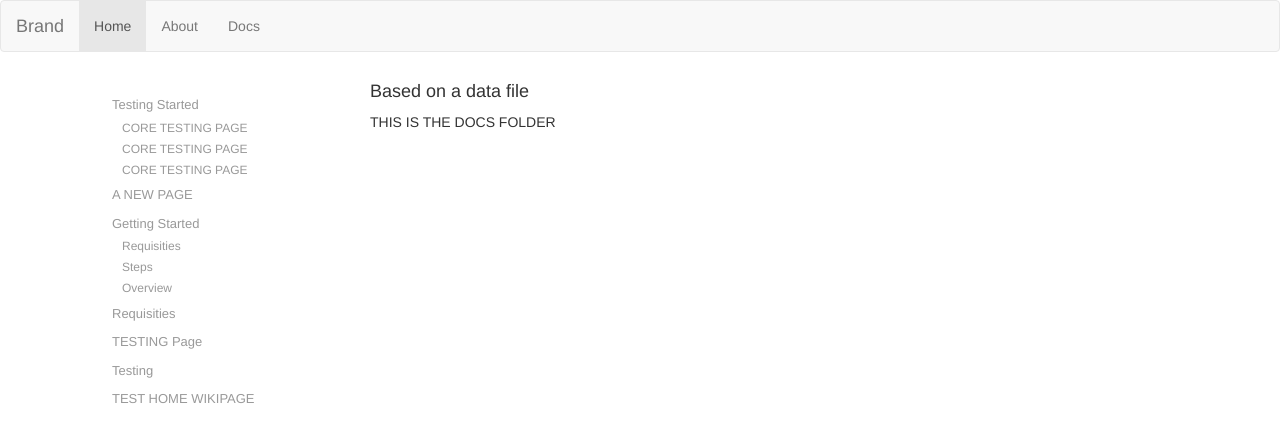
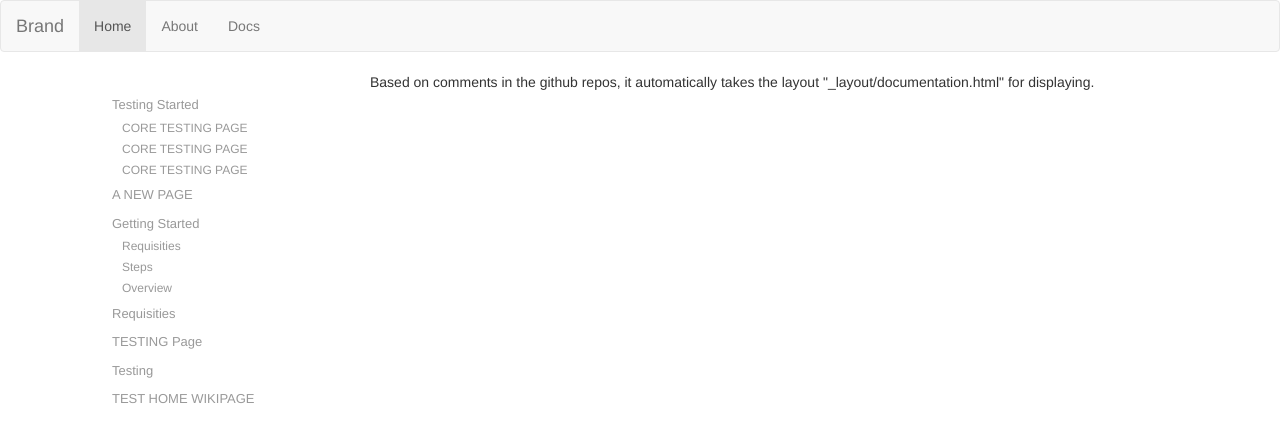
Before and after one commit to danielsampete/danielsampete.github.io, a Jekyll site: the page built from docs/index.html, in a window 1280 px wide. Shown: the top 442 px of the page. Built offline with Jekyll 4.4.1, drawn with Linux system fonts in a browser that asks for light colours; nearby versions of some CDN libraries.

Commit message:
Site wiki update 2017-01-02 22:33:01 UTC

```diff
--- a/docs/index.html
+++ b/docs/index.html
@@ -3,35 +3,5 @@ layout: documentation
 title: Docs of hello
 ---
 
-<!-- <h3> All WIKI PAGES FROM HELLO WIKI </h3>
-<ul class="wikiMenu">
-  {% for p in site.pages %}
-    {% if p.menu == "wiki" %}
-    <li><a class="post-link" href="{{ p.url | prepend: site.baseurl }}">{{ p.title }}</a></li>
-    {% endif %}
-  {% endfor %}
-</ul>
 
-<h3> All WIKI PAGES FROM GNS WIKI </h3>
-<ul class="wikiMenu">
-  {% for p in site.pages %}
-    {% if p.menu == "wiki2" %}
-    <li><a class="post-link" href="{{ p.url | prepend: site.baseurl }}">{{ p.title }}</a></li>
-    {% endif %}
-  {% endfor %}
-</ul>
- -->
-<h4> Based on a data file </h4>
-THIS IS THE DOCS FOLDER
-<!--
-{% assign guides_size = site.data.guides | size | minus: 1 %}
-
-
-
-  {% assign guide = site.data.guides[0] %}
-  {% assign guide_pg_length = guide.pages | size | minus: 1 %}
-  <ul><li>{{guide.title}}</li>
-    <li><a class="post-link" href="{{ guide.pages[index_j].path | prepend: site.baseurl }}">{{guide.pages[index_j].name}}</a></li>
-  </ul>
-
- -->
+Based on comments in the github repos, it automatically takes the layout "_layout/documentation.html" for displaying.
```
